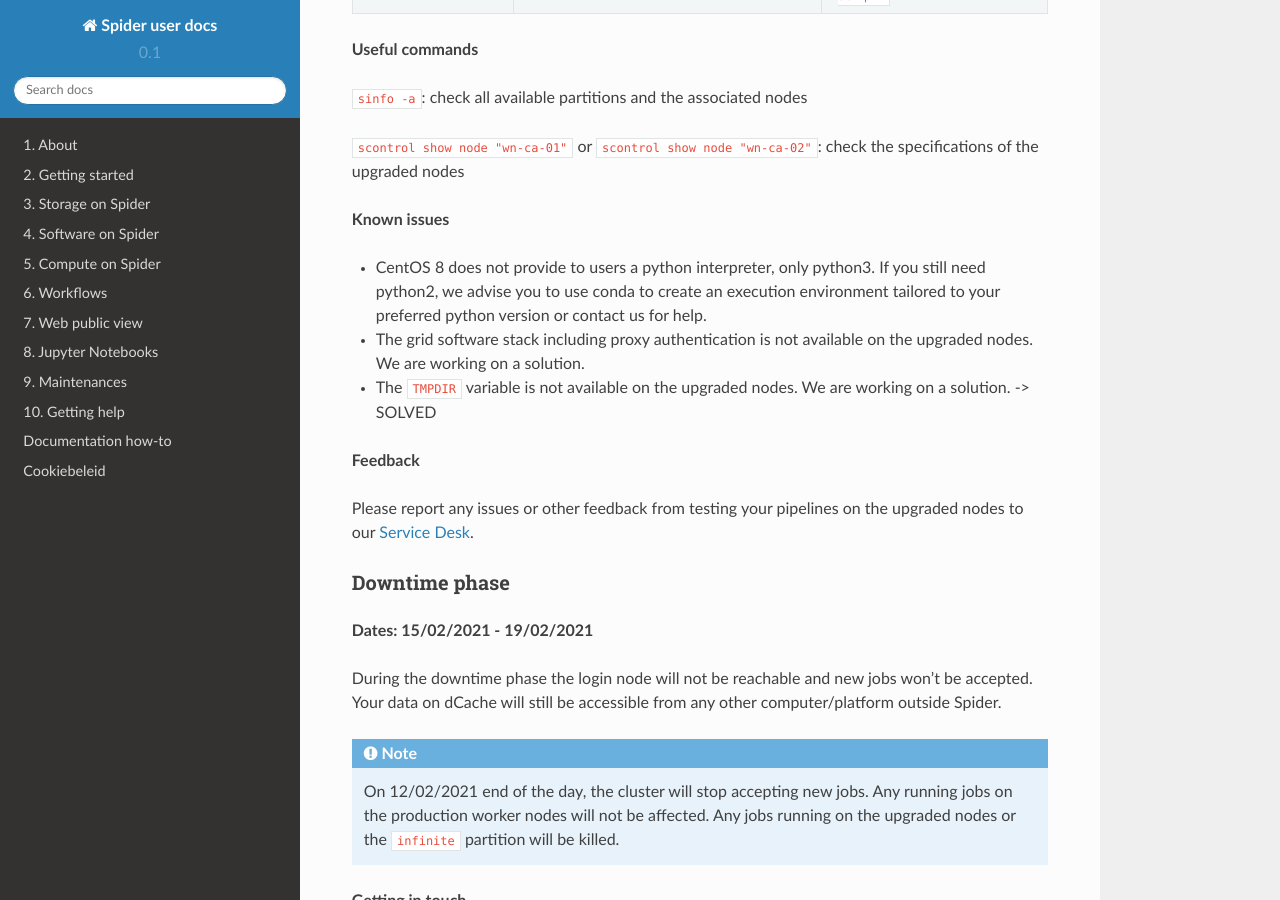
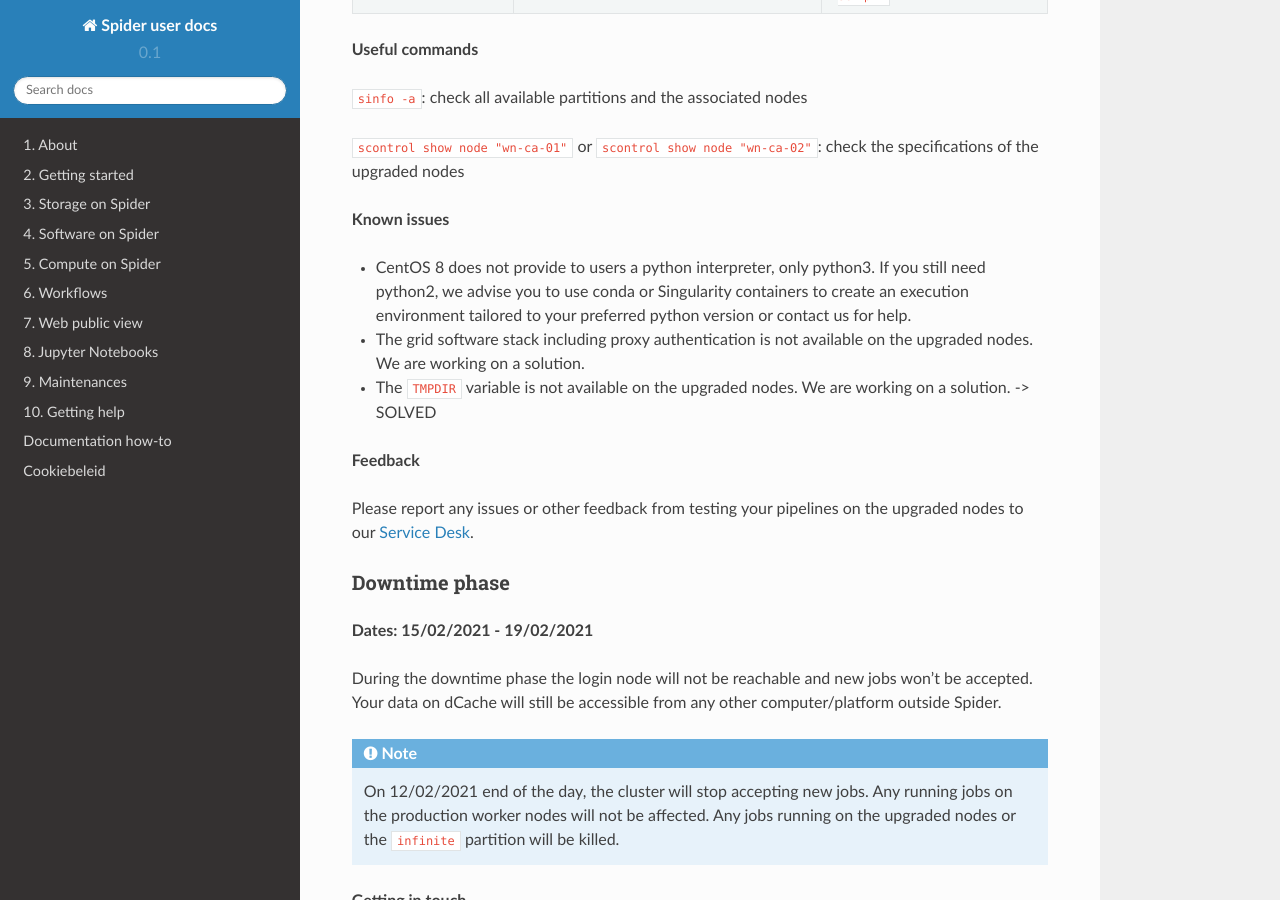
Before and after one commit to sara-nl/spiderdocs, a Sphinx documentation site: the page built from source/Pages/maintenance_instructions.rst, in a window 1280 px wide and 900 px high, scrolled down 1227 px. Built offline with Sphinx 7.4.7 and the Read the Docs theme 2.0.0, drawn with Linux system fonts in a browser that asks for light colours.

Commit message:
Update maintenance_instructions.rst

```diff
--- a/source/Pages/maintenance_instructions.rst
+++ b/source/Pages/maintenance_instructions.rst
@@ -55,7 +55,7 @@
 
 **Known issues**
 
-- CentOS 8 does not provide to users a python interpreter, only python3. If you still need python2, we advise you to use conda to create an execution environment tailored to your preferred python version or contact us for help.
+- CentOS 8 does not provide to users a python interpreter, only python3. If you still need python2, we advise you to use conda or Singularity containers to create an execution environment tailored to your preferred python version or contact us for help.
 - The grid software stack including proxy authentication is not available on the upgraded nodes. We are working on a solution.
 - The ``TMPDIR`` variable is not available on the upgraded nodes. We are working on a solution. -> SOLVED
 
```
